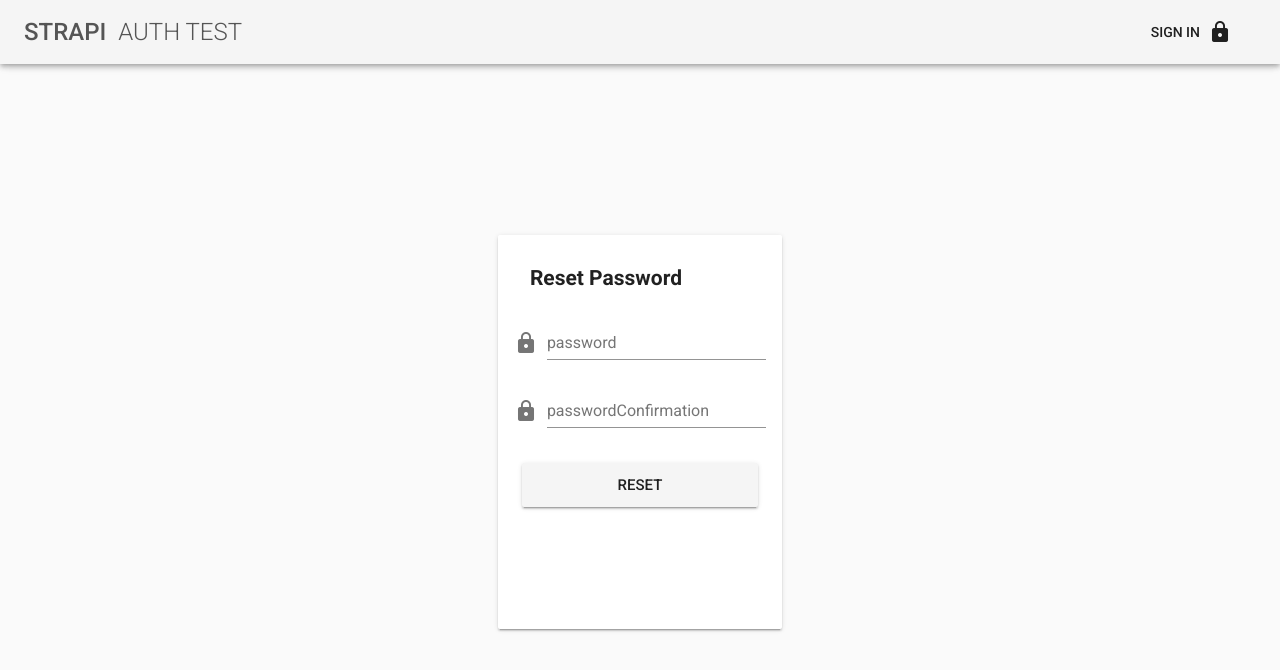
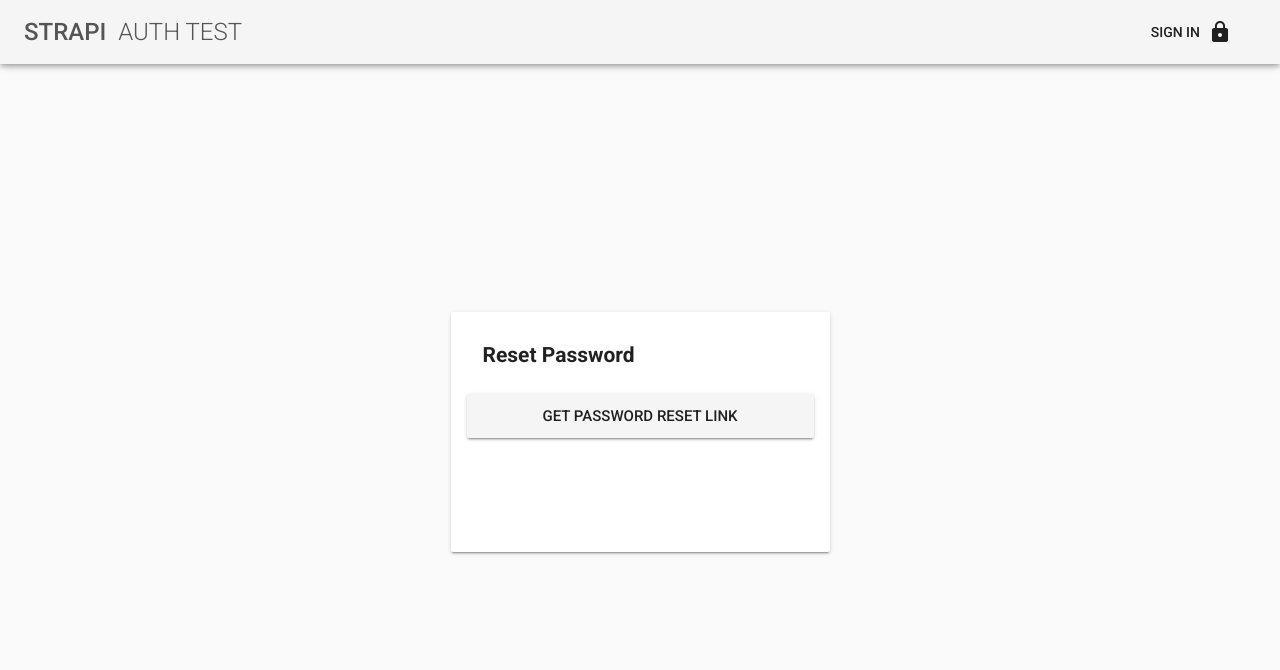
Before and after one commit to ICJIA/strapi-authentication-test, a Vue app: page /reset in a window 1280 px wide. Shown: the top 670 px of the page. Built offline with nearby package versions, Linux system fonts and the light colour scheme; what vue-json-tree-view would draw is missing.

Commit message:
fix: disable reset page unless code is provided

```diff
--- a/src/views/Forgot.vue
+++ b/src/views/Forgot.vue
@@ -1,7 +1,7 @@
 <template>
   <v-container fill-height>
     <v-layout row class="text-xs-center" align-center justify-center>
-      <v-flex xs3 class="grey lighten-4">
+      <v-flex xs4 class="grey lighten-4">
         <transition name="fade">
           <v-card class="pt-1 pb-5 pl-3 pr-3" v-if="!this.$store.getters.isLoggedIn">
             <v-card-title primary-title>
--- a/src/views/Reset.vue
+++ b/src/views/Reset.vue
@@ -1,12 +1,12 @@
 <template>
   <v-container fill-height>
     <v-layout row class="text-xs-center" align-center justify-center>
-      <v-flex xs3>
+      <v-flex xs4>
         <v-card class="pt-1 pb-5 pl-3 pr-3">
           <v-card-title primary-title>
             <h2>Reset Password</h2>
           </v-card-title>
-          <v-form>
+          <v-form v-if="hasCode">
             <v-text-field
               prepend-icon="lock"
               name="password"
@@ -28,6 +28,9 @@
               <v-btn primary large block @click="reset">Reset</v-btn>
             </v-card-actions>
           </v-form>
+          <div v-else>
+            <v-btn primary large block @click="forgot">Get password reset link</v-btn>
+          </div>
 
           <div
             style="height: 50px; color: red; font-weight: bold"
@@ -43,21 +46,31 @@
 export default {
   created() {
     this.$store.commit("clear_status");
+    let code = this.$route.query.code;
+    if (!code) {
+      this.hasCode = false;
+    } else {
+      this.hasCode = true;
+      this.code = this.$route.query.code;
+    }
   },
   data() {
     return {
       password: "",
       passwordConfirmation: "",
-      matchStatus: ""
+      matchStatus: "",
+      hasCode: false
     };
   },
   methods: {
+    forgot() {
+      this.$router.push("/forgot");
+    },
     reset() {
-      let code = this.$route.query.code;
       let password = this.password.toString();
       let passwordConfirmation = this.passwordConfirmation.toString();
       let payload = {};
-      payload.code = code;
+      payload.code = this.code;
       payload.password = password;
       payload.passwordConfirmation = passwordConfirmation;
 
```
